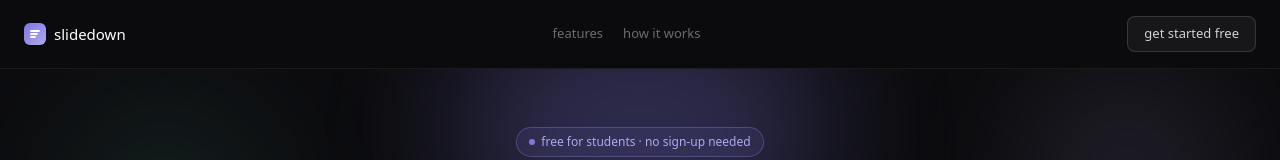
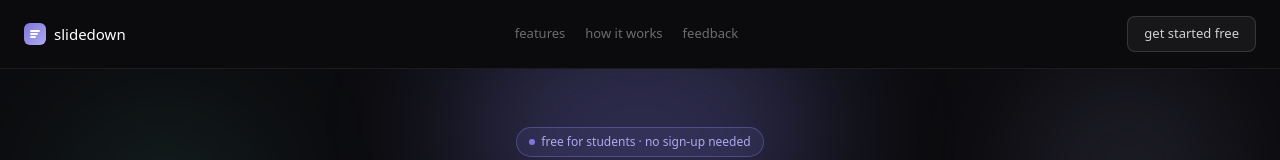
Before and after one commit to andrecamerino/slidedown, a Next.js app: page / in a window 1280 px wide. Shown: the top 160 px of the page. Built offline with nearby package versions, Linux system fonts and the light colour scheme.

Commit message:
add feedback link to nav

```diff
--- a/src/components/layout/Navbar.tsx
+++ b/src/components/layout/Navbar.tsx
@@ -1,8 +1,10 @@
 "use client";
 
 import Link from "next/link";
+import { useState } from "react";
 import { usePathname, useRouter } from "next/navigation";
 import { useConversion } from "@/lib/conversionContext";
+import { FeedbackModal } from "@/components/feedback/FeedbackModal";
 
 function NavLink({ href, sectionId, children }: { href: string; sectionId: string; children: React.ReactNode }) {
   const pathname = usePathname();
@@ -32,7 +34,10 @@ function NavLink({ href, sectionId, children }: { href: string; sectionId: strin
 }
 
 export function Navbar() {
+  const [feedbackOpen, setFeedbackOpen] = useState(false);
+
   return (
+    <>
       <nav className="border-b border-white/[0.07] bg-[#0c0c0f]/95 sticky top-0 z-50 backdrop-blur-sm">
         <div className={`px-6 py-4 flex items-center justify-between`}>
           <Link href="/" className="flex items-center gap-2 text-[15px] font-medium text-white">
@@ -47,6 +52,12 @@ export function Navbar() {
           <div className="hidden md:flex items-center gap-5 text-[13px] text-white/40">
             <NavLink href="/#features" sectionId="features">features</NavLink>
             <NavLink href="/#how-it-works" sectionId="how-it-works">how it works</NavLink>
+            <button
+              onClick={() => setFeedbackOpen(true)}
+              className="hover:text-white/70 transition-colors cursor-pointer"
+            >
+              feedback
+            </button>
           </div>
 
           <Link
@@ -57,5 +68,8 @@ export function Navbar() {
           </Link>
         </div>
       </nav>
+
+      <FeedbackModal open={feedbackOpen} onClose={() => setFeedbackOpen(false)} />
+    </>
   );
 }
```
Lines whose indentation alone changed are shown as unchanged.
